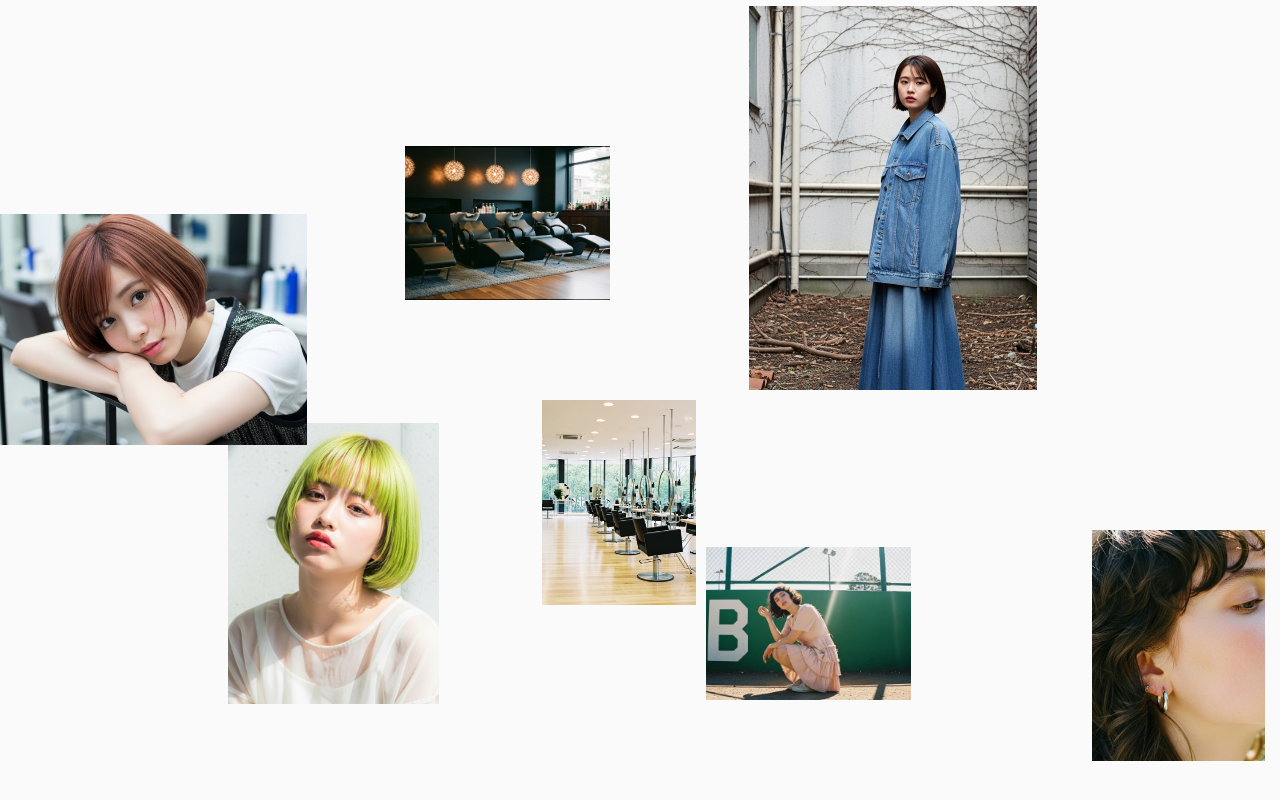
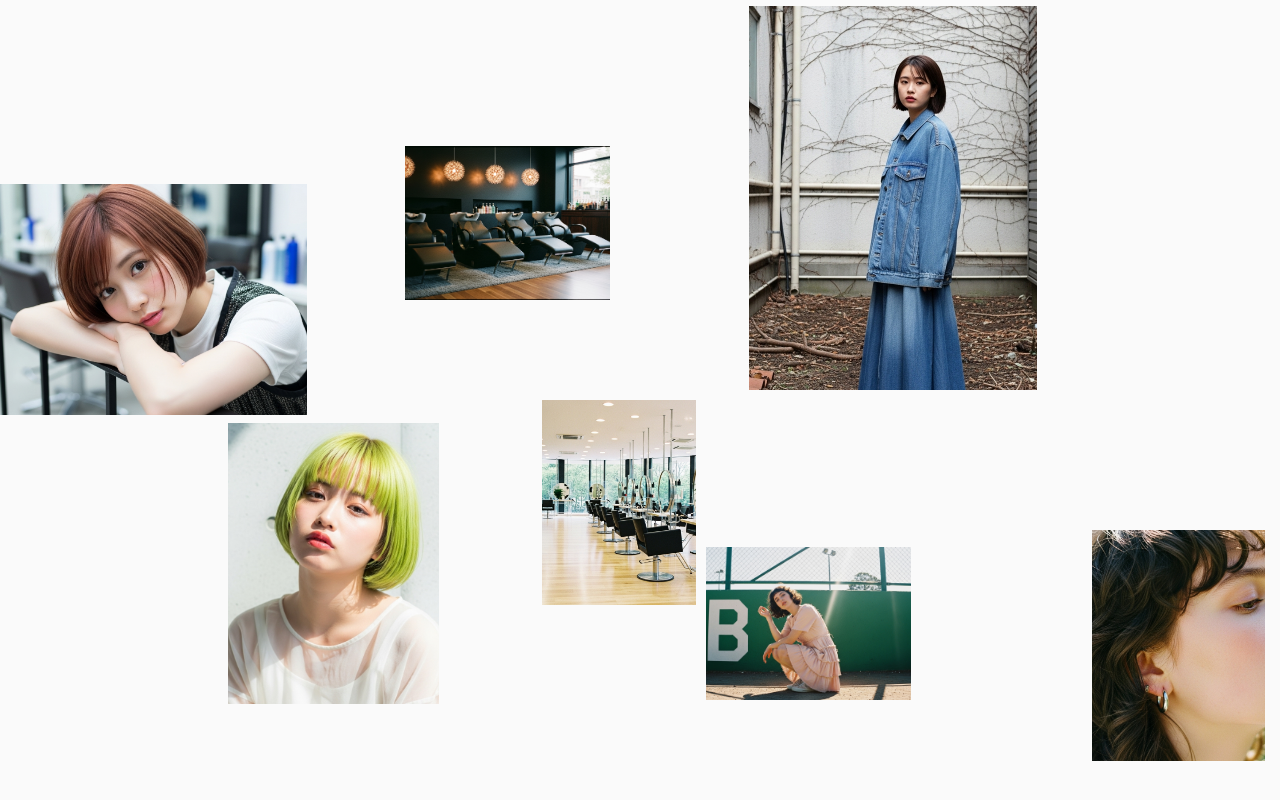
Before and after one commit to koma104/hairsalon-vdo-b, a Next.js app: page / in a window 1280 px wide. Shown: the part 1347-2147 px from the top of the page. Built offline with nearby package versions, Linux system fonts and the light colour scheme; a web font is replaced by a local one.

Commit message:
fix: 1枚目のパララックス写真の動きを調整

```diff
--- a/src/app/page.tsx
+++ b/src/app/page.tsx
@@ -1046,8 +1046,8 @@ function HomeContent() {
                 {
                   src: '/images/prx-image-01.jpg',
                   alt: 'Photo 1',
-                  speed: '1.2',
-                  speedPc: '1.4',
+                  speed: '1.1',
+                  speedPc: '1.3',
                 },
                 {
                   src: '/images/prx-image-02.jpg',
```
